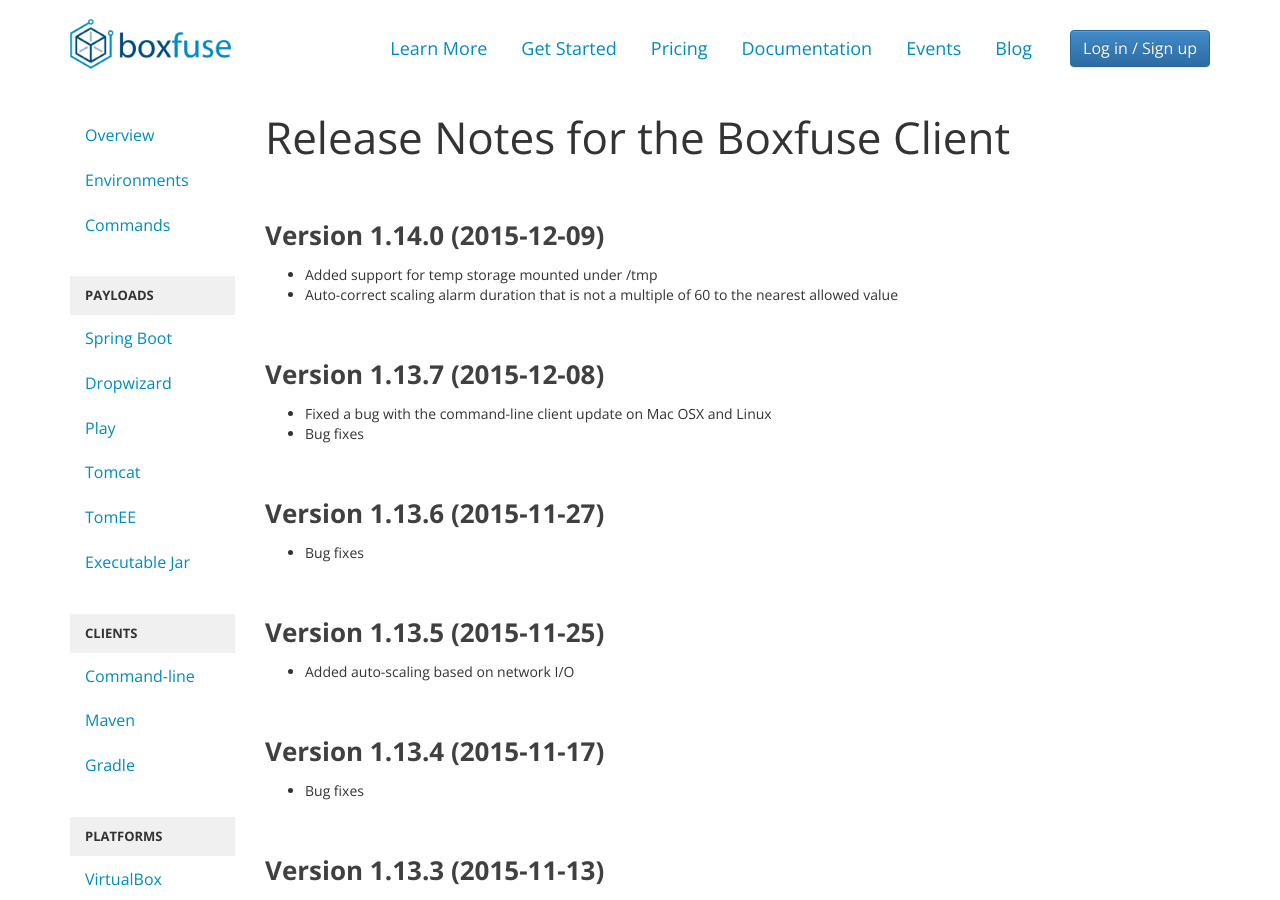
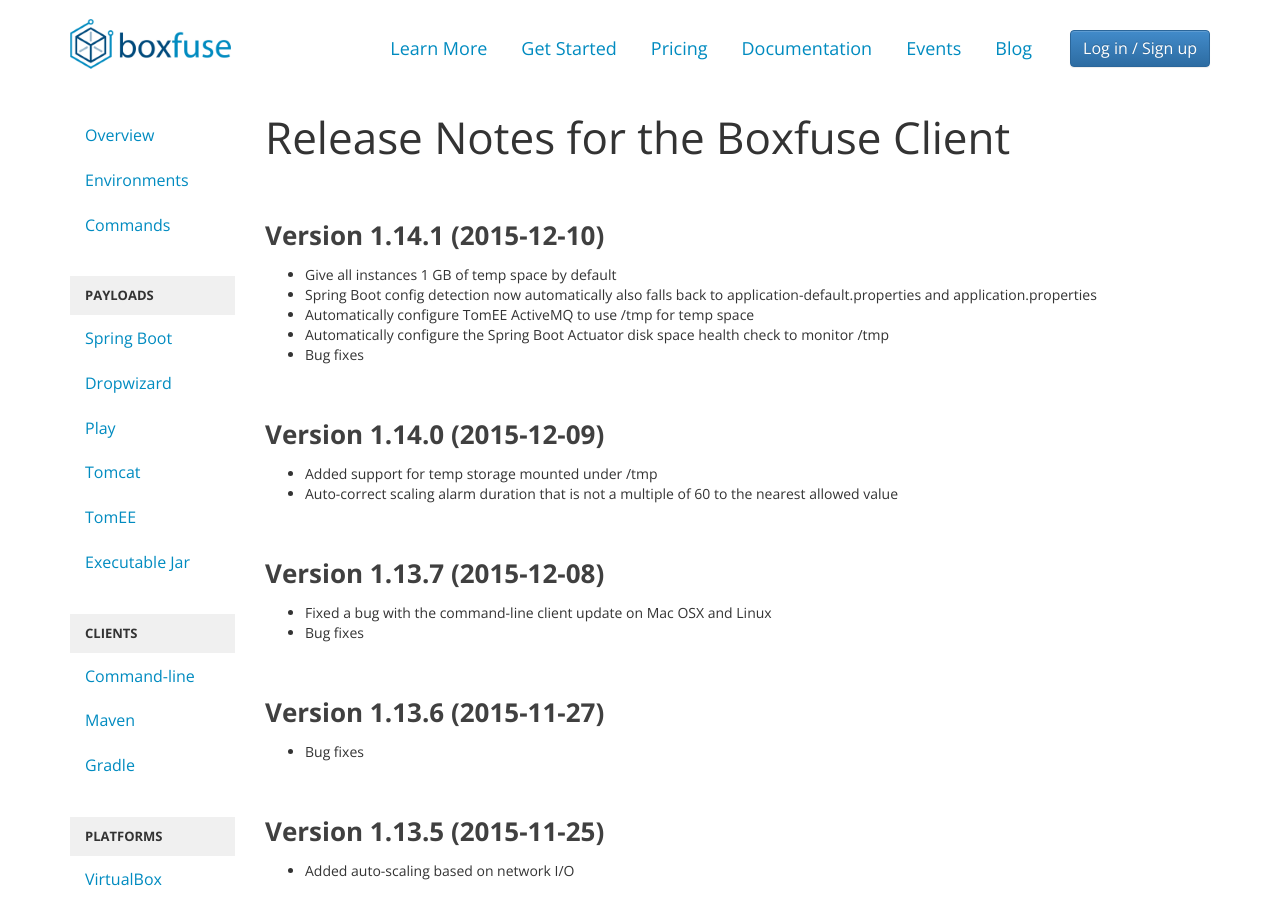
Before and after one commit to flyway/boxfuse.com, a Jekyll site: the page built from docs/releasenotes.html, in a window 1280 px wide and 900 px high. Built offline with Jekyll 4.4.1, drawn with Linux system fonts in a browser that asks for light colours.

Commit message:
Updated notes for 1.14.1

```diff
--- a/docs/releasenotes.html
+++ b/docs/releasenotes.html
@@ -4,6 +4,18 @@ menu: releasenotes
 subtitle: 'Release Notes for the Boxfuse Client'
 ---
 <div id="faq">
+    <h2>Version 1.14.1 (2015-12-10)</h2>
+
+    <ul>
+        <li>Give all instances 1 GB of temp space by default</li>
+        <li>Spring Boot config detection now automatically also falls back to application-default.properties and
+            application.properties
+        </li>
+        <li>Automatically configure TomEE ActiveMQ to use /tmp for temp space</li>
+        <li>Automatically configure the Spring Boot Actuator disk space health check to monitor /tmp</li>
+        <li>Bug fixes</li>
+    </ul>
+
     <h2>Version 1.14.0 (2015-12-09)</h2>
 
     <ul>
```
